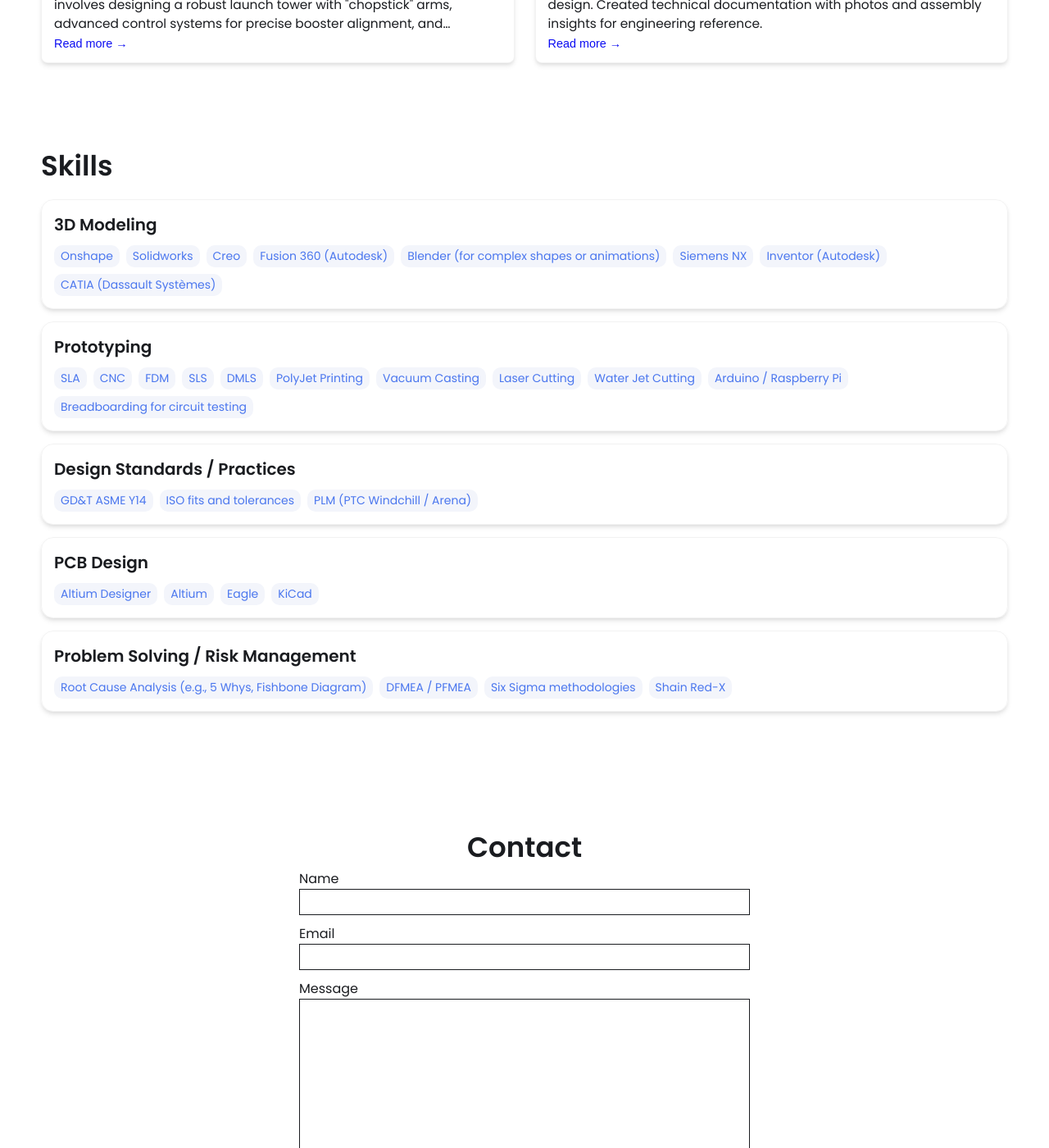
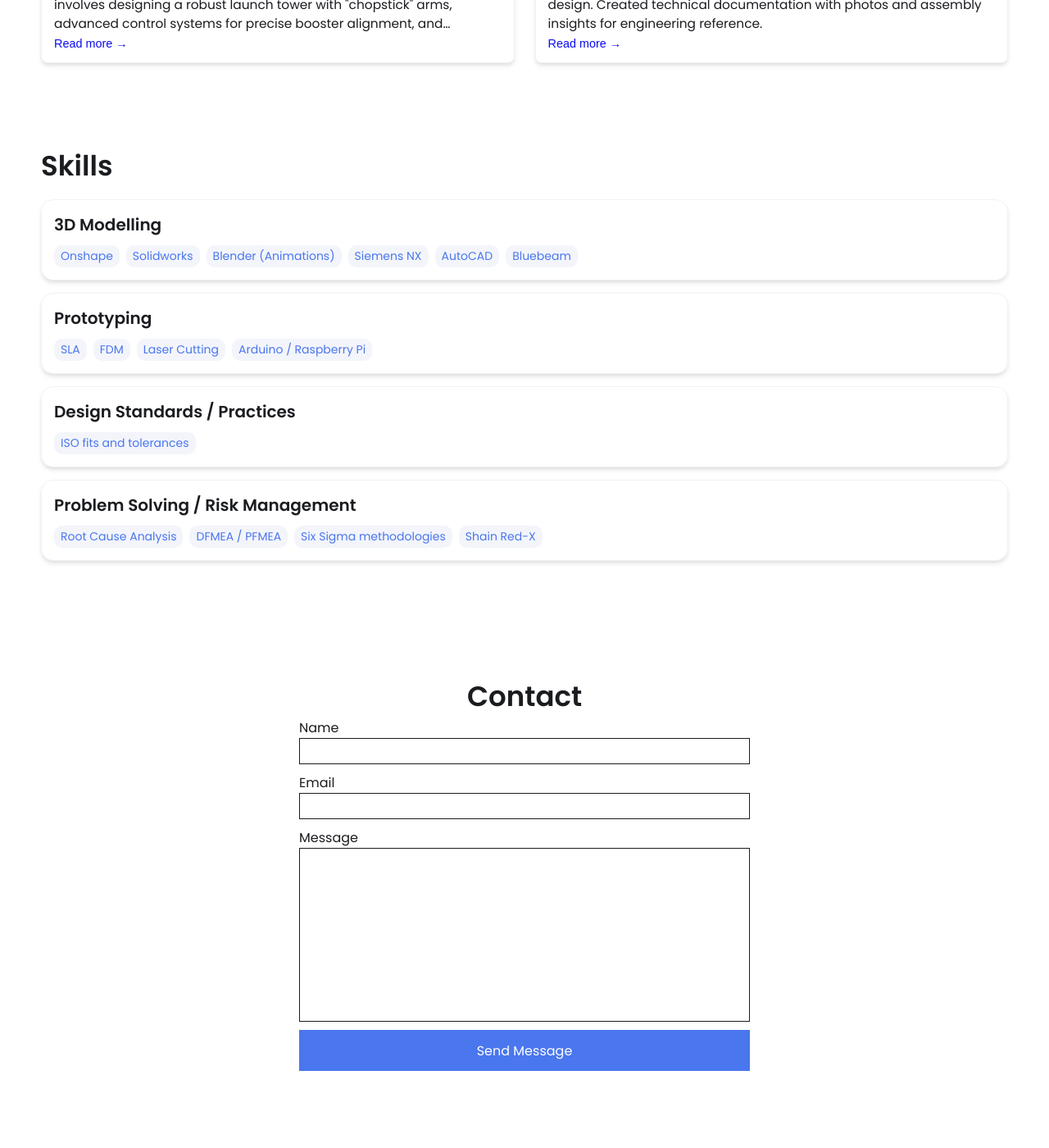
Before and after one commit to hermancharlie/hermancharlie.github.io, a Jekyll site: the page built from index.html, in a window 1280 px wide and 1400 px high, scrolled down 1449 px. Shown: the whole window at 82% size. Built offline with Jekyll 4.4.1, drawn with Linux system fonts in a browser that asks for light colours; some of the changed text lies outside the part shown.

Commit message:
Update _config.yml

```diff
--- a/_config.yml
+++ b/_config.yml
@@ -7,13 +7,13 @@
 
 # Main Page Setup
 
-title: John Doe's Portfolio # This is what shows up in the tab of the browser
+title: Charles Herman's Portfolio # This is what shows up in the tab of the browser
 
 
 
 # Hero Section
-name: John Doe
-headline: headline message
+name: Charles Herman
+headline: Mechanical Engineering Student at The University of Melbourne | Chief Engineer ARES Rocketry Team | Ascot Consulting Engineer Intern
 description: >- # dont remove this line. this will ignore all new lines until the next section
   Write an awesome intro and discuss your highlights and qualification. You can edit this
   line in _config.yml. It will appear in your document head meta (for
@@ -31,7 +31,7 @@ resume-url: https://drive.google.com/file/d/13Z3duVzh-gguPU5r03oJVEE6rV9rd3DS/vi
 # Set up external links - this will show up as small icons next to your name.
 
 external-links:    # input only your own url slug. The icons with missing entries will not appear.
-  linkedin: test    # https://www.linkedin.com/in/{your url slug}
+  linkedin: https://www.linkedin.com/in/charleshermanli/    # https://www.linkedin.com/in/{your url slug}
   github: leea12    # https://github.com/{your url slug}
   stackoverflow: test      # https://stackoverflow.com/users/{your url slug}
   medium:            # https://medium.com/@{your url slug}
@@ -45,43 +45,26 @@ external-links:    # input only your own url slug. The icons with missing entrie
 
 # Skills Section - Add the list of your Skills by categories/tools. The indentation for each level needs to be precise.
 skills:
-  - category: 3D Modeling
+  - category: 3D Modelling
     tools:
     - Onshape
     - Solidworks
-    - Creo
-    - Fusion 360 (Autodesk)
-    - Blender (for complex shapes or animations)
+    - Blender (Animations)
     - Siemens NX
-    - Inventor (Autodesk)
-    - CATIA (Dassault Systèmes)
+    - AutoCAD
+    - Bluebeam
   - category: Prototyping
     tools:
     - SLA
-    - CNC
     - FDM
-    - SLS
-    - DMLS
-    - PolyJet Printing
-    - Vacuum Casting
     - Laser Cutting
-    - Water Jet Cutting
     - Arduino / Raspberry Pi
-    - Breadboarding for circuit testing
   - category: Design Standards / Practices
     tools:
-    - GD&T ASME Y14
     - ISO fits and tolerances
-    - PLM (PTC Windchill / Arena)
-  - category: PCB Design
-    tools:
-    - Altium Designer
-    - Altium
-    - Eagle
-    - KiCad
   - category: Problem Solving / Risk Management
     tools:
-    - Root Cause Analysis (e.g., 5 Whys, Fishbone Diagram)
+    - Root Cause Analysis
     - DFMEA / PFMEA
     - Six Sigma methodologies
     - Shain Red-X
```
